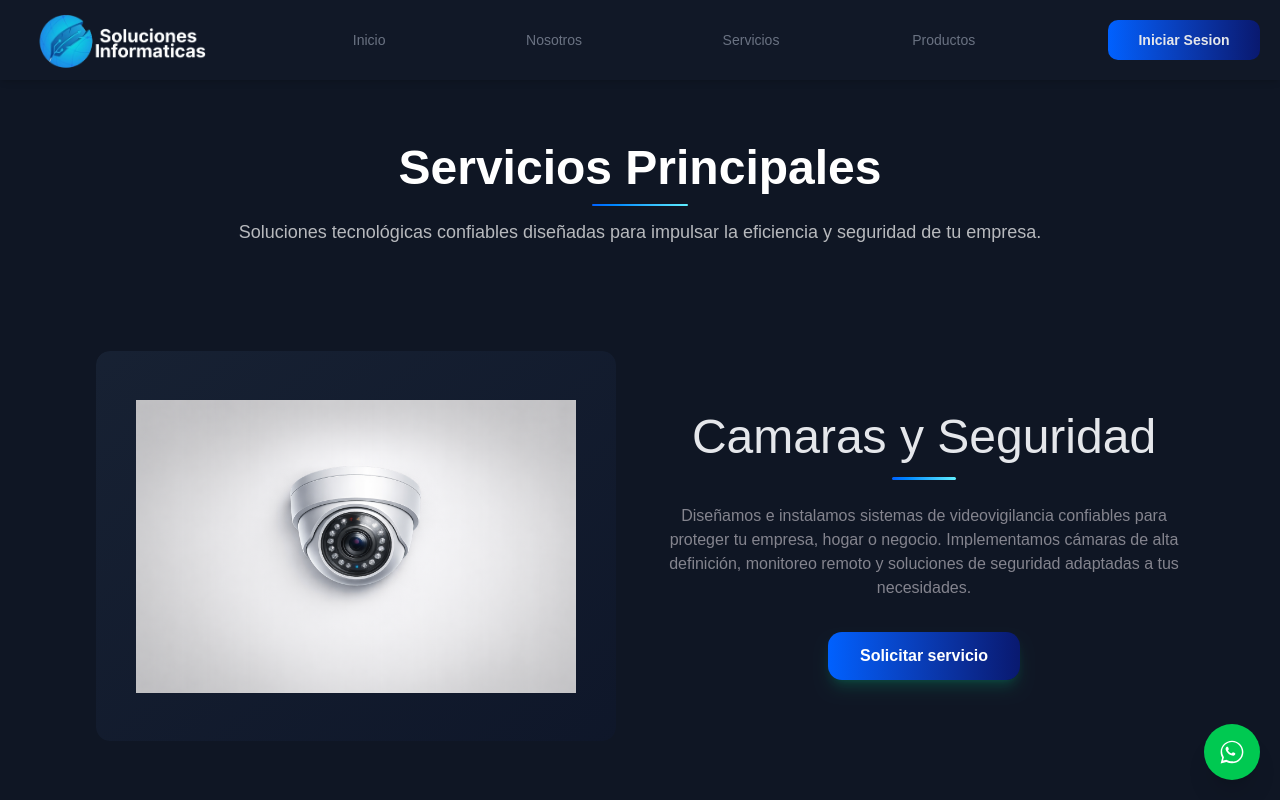
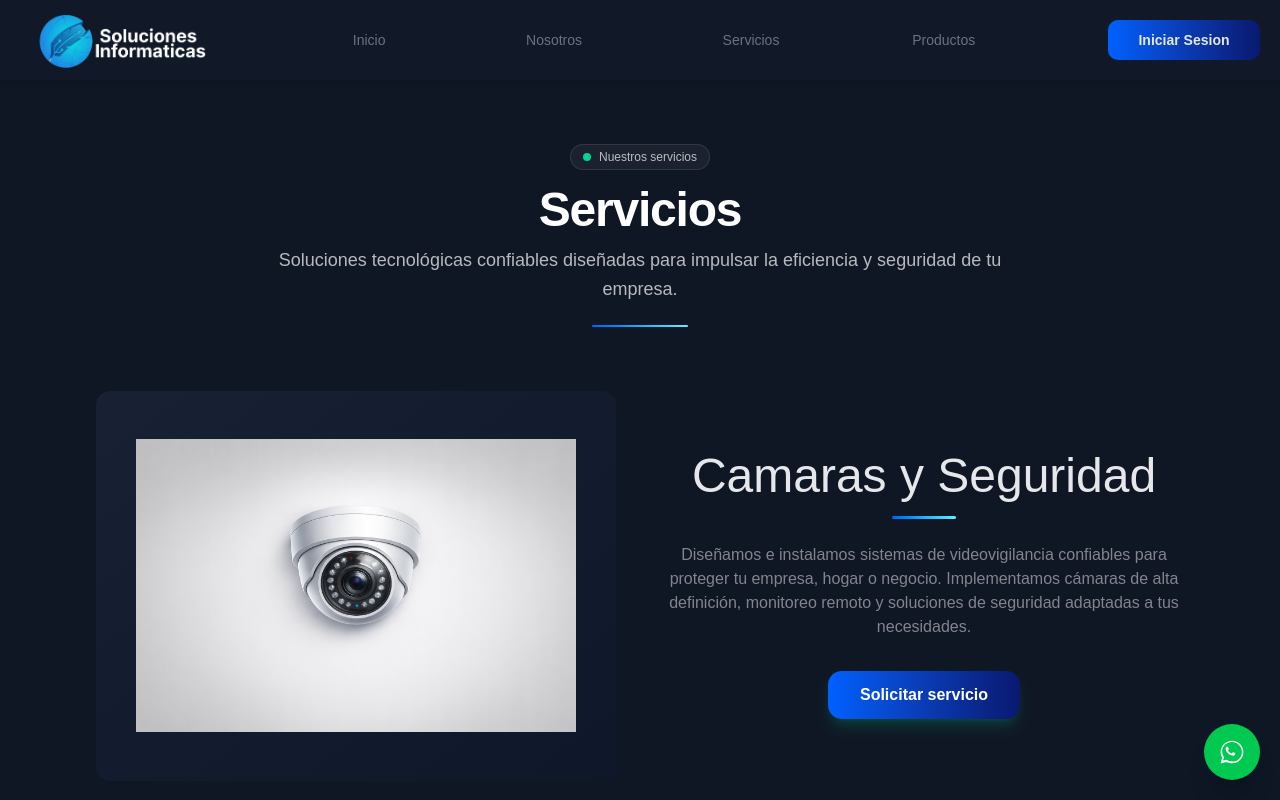
Before and after one commit to juanparra23/soluciones-informaticas-web, a Next.js app: page /Servicios in a window 1280 px wide. Shown: the top 800 px of the page. Built offline with nearby package versions, Linux system fonts and the light colour scheme.

Commit message:
actualizacion fronent

```diff
--- a/src/Organism/Servicios/index.tsx
+++ b/src/Organism/Servicios/index.tsx
@@ -1,7 +1,7 @@
 import React from "react";
 import SplitServices from "@/Components/Molecules/SplitServices";
 import { HeroTitle3, SubText, SubText3 } from "@/Components/Atoms/Titles";
-
+import SectionHeader from "@/Components/Atoms/SectionHeader";
 const Servicio = [
   {
     title: "Camaras y Seguridad",
@@ -43,16 +43,12 @@ const Servicio = [
 export default function Servicios() {
   return (
     <div className="w-full py-16">
-      <div className="max-w-6xl mx-auto px- sm:px-6 lg:px-8 text-center mb-10 ">
-        <HeroTitle3 text3="Servicios Principales" />
-
-        <div className="mt-3 flex justify-center">
-          <span className="h-[2px] w-24 rounded-full bg-gradient-to-r from-[#0061ff] to-[#60efff]" />
-        </div>
-        <div className=" ">
-          <SubText3 text="Soluciones tecnológicas confiables diseñadas para impulsar la eficiencia y seguridad de tu empresa." />
-        </div>
-      </div>
+      <SectionHeader
+                kicker="Nuestros servicios"
+                title="Servicios"
+                subtitle="Soluciones tecnológicas confiables diseñadas para impulsar la eficiencia y seguridad de tu empresa."
+                center
+              />
 
 
       <div className="flex flex-col w-full gap-4">
```
